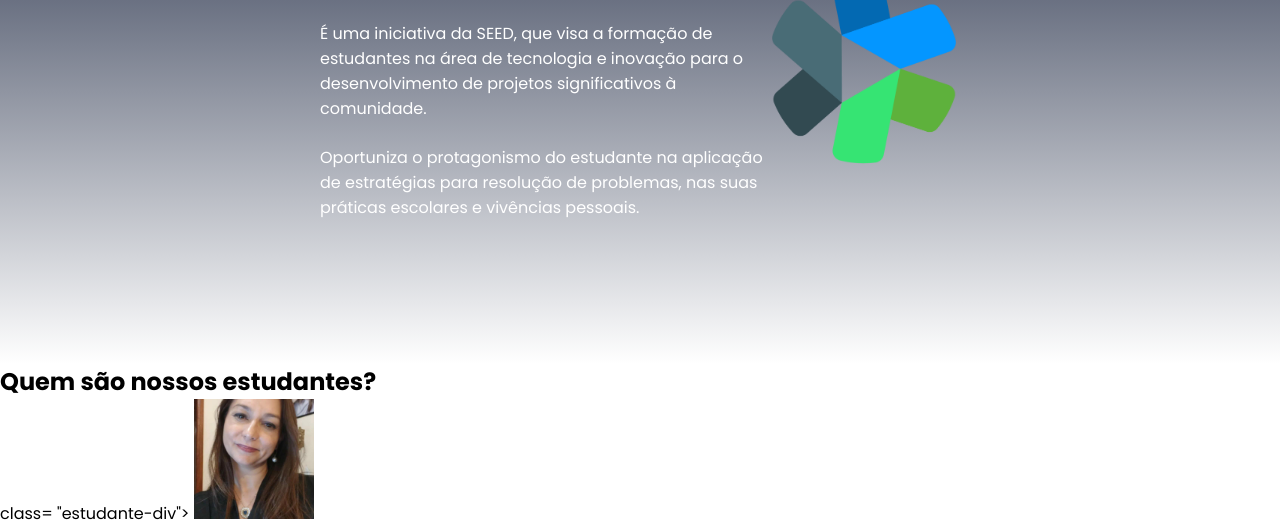
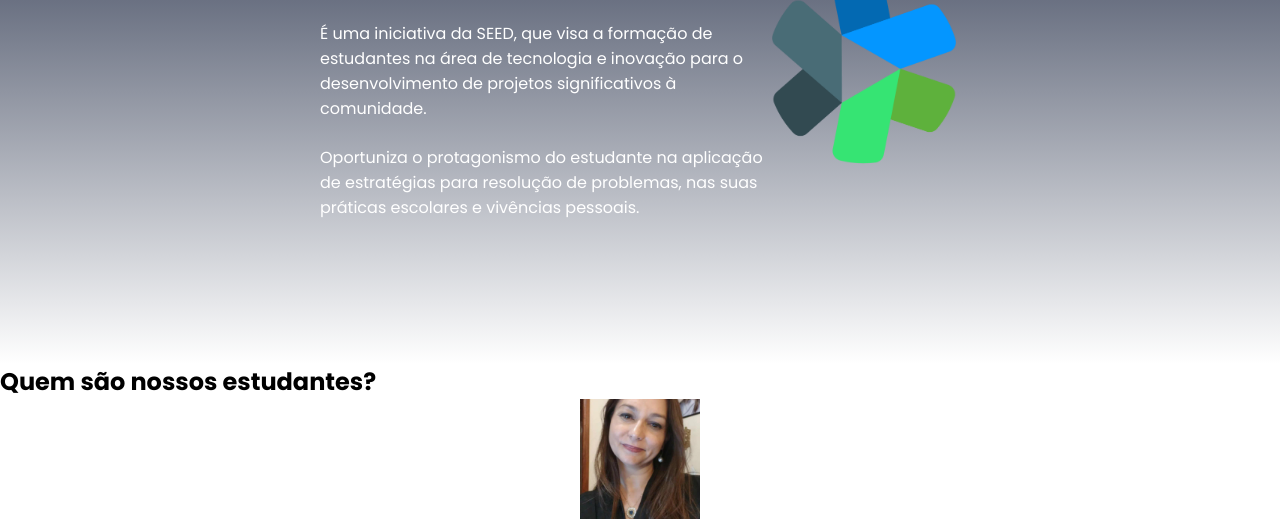
Before and after one commit to Ellisa1210/projeto_teste, a plain HTML site: page index.html in a window 1280 px wide. Shown: the part 286-809 px from the top of the page. Drawn offline with Linux system fonts and the light colour scheme.

Commit message:
Atualização estudante-div

```diff
--- a/index.html
+++ b/index.html
@@ -28,7 +28,7 @@
     </section>
     <section classs="estudante">
         <h2 class="estudante-titulo"> Quem são nossos estudantes? </h2>
-        <div> class= "estudante-div">
+        <div class="estudante-div">
             <img class="estudante-imagem" src="BeteWhats.jpeg" alt="Foto Bete">
             <h3>Elisabete</h3>
             <img class="estudante-icone" src="github1.png" alt="icone github">
```
